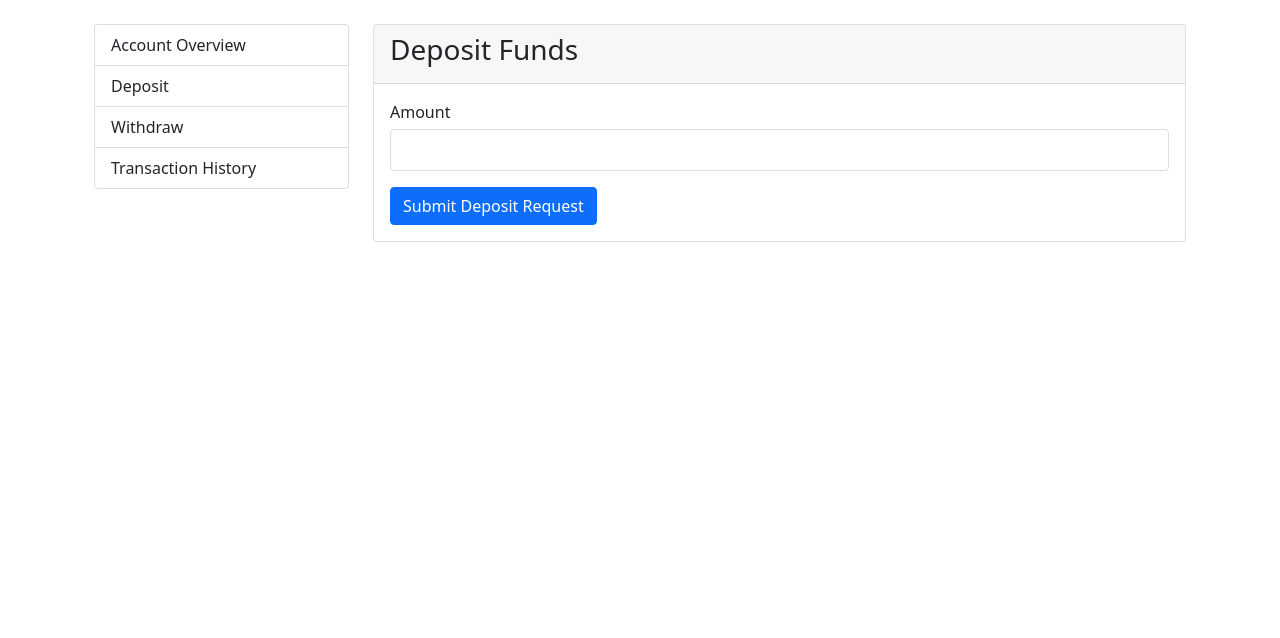
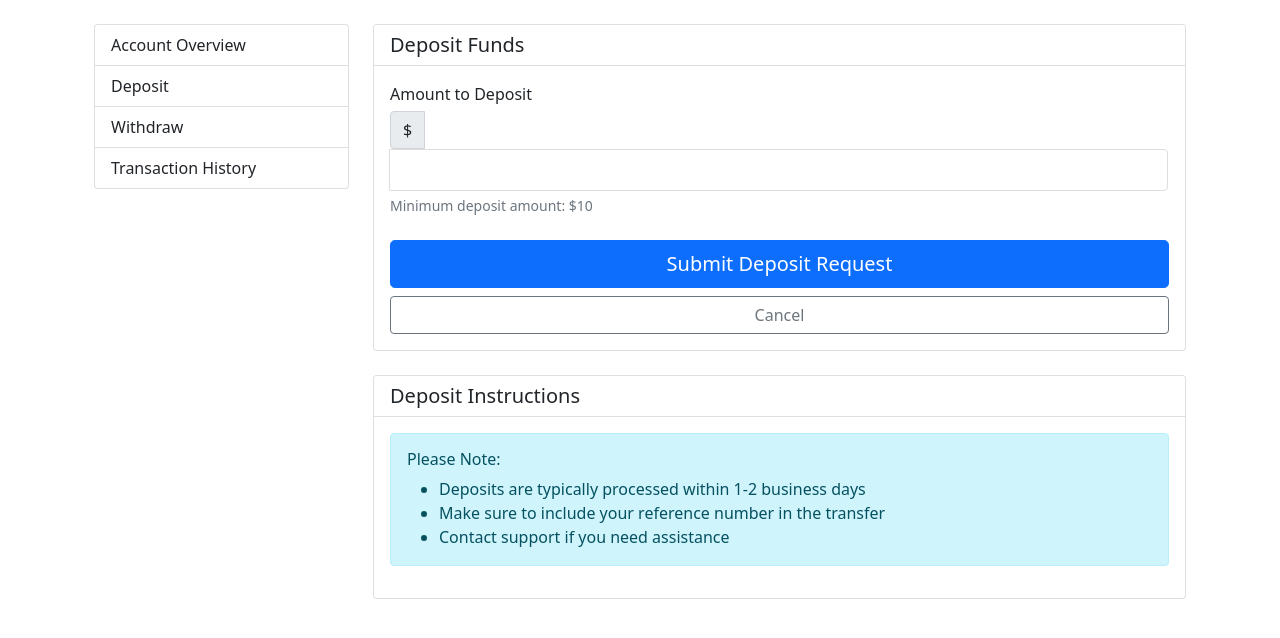
Before and after one commit to chainins/juryim, a Django app: template financial/templates/financial/deposit_form.html in a window 1280 px wide. Shown: the part 56-694 px from the top of the page. Run offline with Django 4.2, Linux system fonts and the light colour scheme; the template is opened without the code that fills it: values that come from a table or form of the project are taken from there, others are empty; parts of the project's set-up code (start-up, migrations or seed data) failed here and were passed over.

Commit message:
Add enhanced deposit form with validation and instructions

```diff
--- a/financial/templates/financial/deposit_form.html
+++ b/financial/templates/financial/deposit_form.html
@@ -2,30 +2,58 @@
 
 {% block financial_content %}
 <div class="card">
-    <div class="card-header">
-        <h3>Deposit Funds</h3>
+    <div class="card-header bg-white">
+        <h5 class="mb-0">Deposit Funds</h5>
     </div>
     <div class="card-body">
         {% if messages %}
             {% for message in messages %}
-                <div class="alert alert-{{ message.tags }}">{{ message }}</div>
+                <div class="alert alert-{{ message.tags }} alert-dismissible fade show">
+                    {{ message }}
+                    <button type="button" class="btn-close" data-bs-dismiss="alert"></button>
+                </div>
             {% endfor %}
         {% endif %}
 
-        <form method="post">
+        <form method="post" class="needs-validation" novalidate>
             {% csrf_token %}
-            <div class="form-group mb-3">
-                <label for="{{ form.amount.id_for_label }}">Amount</label>
-                {{ form.amount }}
+            <div class="form-group mb-4">
+                <label for="{{ form.amount.id_for_label }}" class="form-label">Amount to Deposit</label>
+                <div class="input-group">
+                    <span class="input-group-text">$</span>
+                    {{ form.amount }}
+                </div>
                 {% if form.amount.errors %}
                     <div class="invalid-feedback d-block">
                         {{ form.amount.errors }}
                     </div>
                 {% endif %}
+                <div class="form-text text-muted">
+                    Minimum deposit amount: $10
+                </div>
             </div>
 
-            <button type="submit" class="btn btn-primary">Submit Deposit Request</button>
+            <div class="d-grid gap-2">
+                <button type="submit" class="btn btn-primary btn-lg">Submit Deposit Request</button>
+                <a href="{% url 'financial:account_overview' %}" class="btn btn-outline-secondary">Cancel</a>
+            </div>
         </form>
     </div>
 </div>
+
+<div class="card mt-4">
+    <div class="card-header bg-white">
+        <h5 class="mb-0">Deposit Instructions</h5>
+    </div>
+    <div class="card-body">
+        <div class="alert alert-info">
+            <h6 class="alert-heading">Please Note:</h6>
+            <ul class="mb-0">
+                <li>Deposits are typically processed within 1-2 business days</li>
+                <li>Make sure to include your reference number in the transfer</li>
+                <li>Contact support if you need assistance</li>
+            </ul>
+        </div>
+    </div>
+</div>
 {% endblock %}
```
